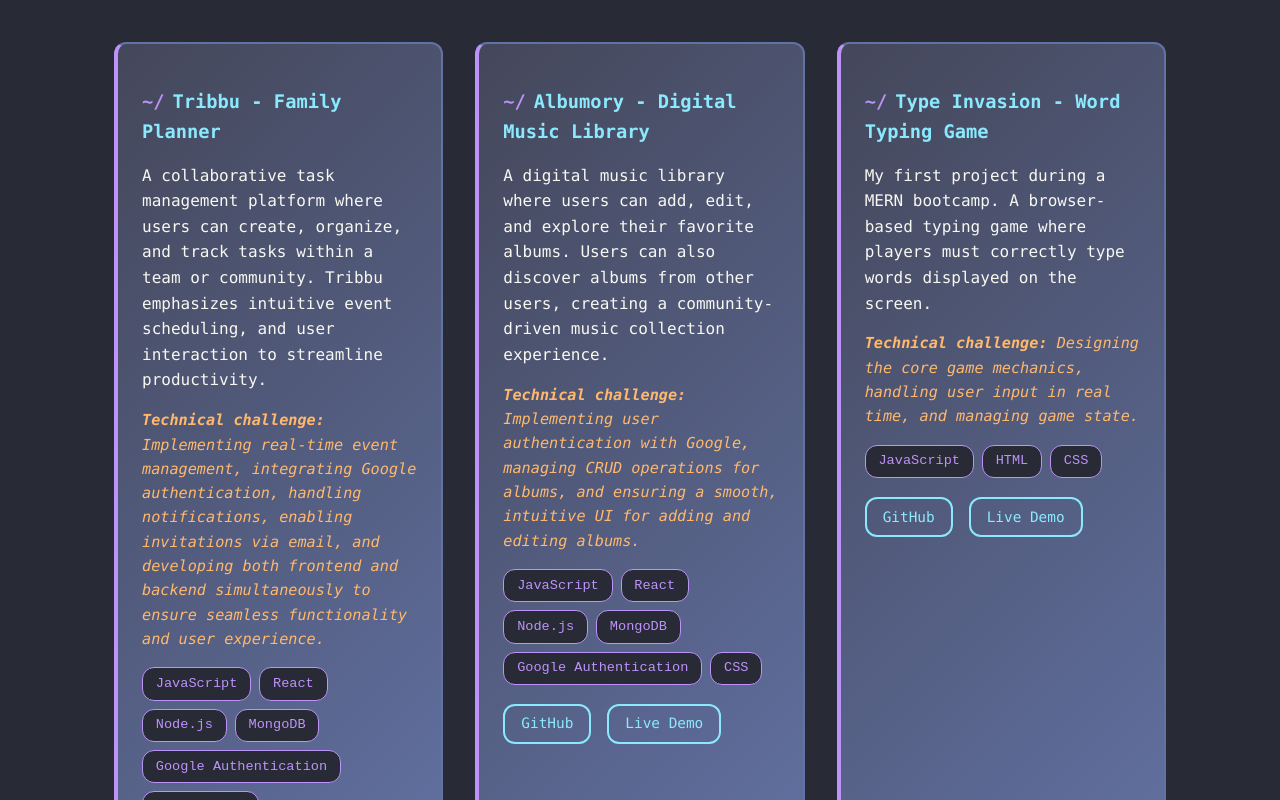
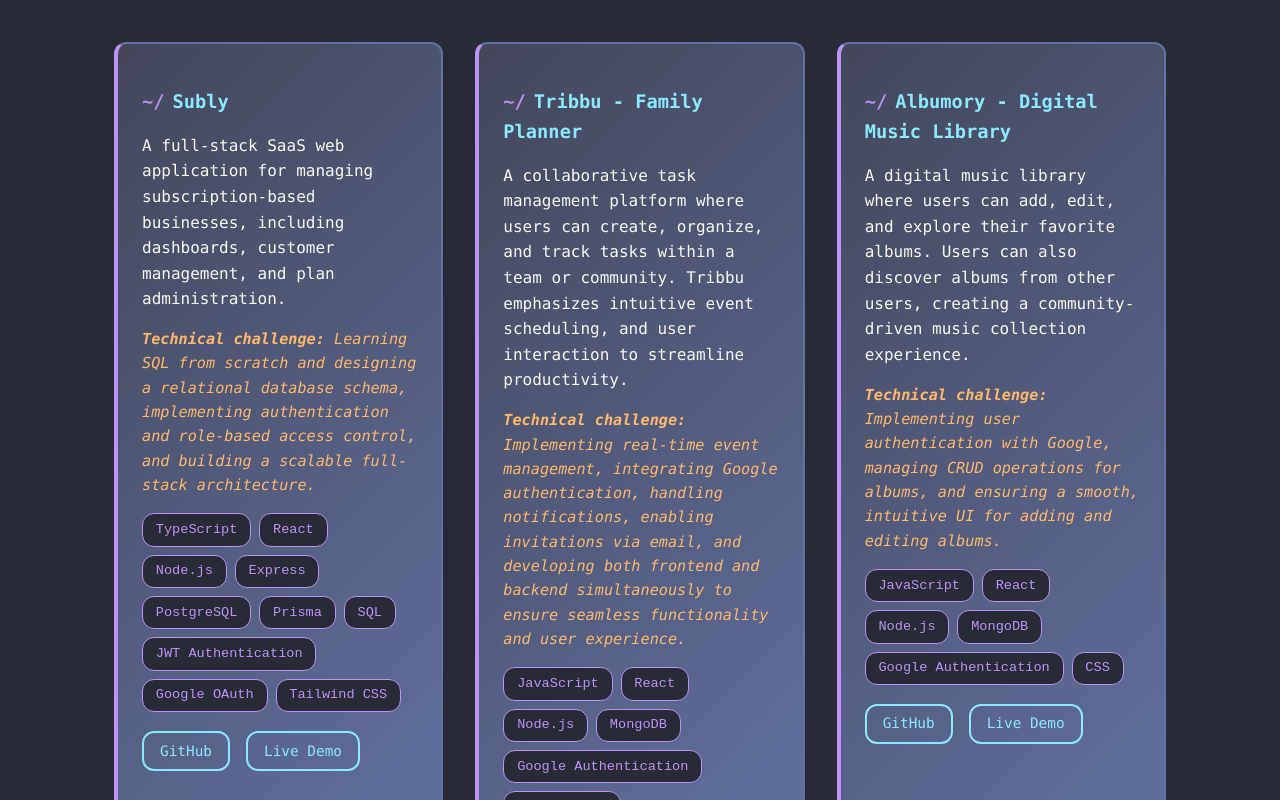
Before and after one commit to PauSerranoHerraiz/portfolio, a React (Vite) app: page /projects in a window 1280 px wide. Shown: the part 280-1080 px from the top of the page. Built offline with nearby package versions, Linux system fonts and the light colour scheme.

Commit message:
Added Subly project

```diff
--- a/src/data/projects.js
+++ b/src/data/projects.js
@@ -1,6 +1,29 @@
 const projects = [
+{
+  id: 1,
+  title: "Subly",
+  description:
+    "A full-stack SaaS web application for managing subscription-based businesses, including dashboards, customer management, and plan administration.",
+  tech: [
+    "TypeScript",
+    "React",
+    "Node.js",
+    "Express",
+    "PostgreSQL",
+    "Prisma",
+    "SQL",
+    "JWT Authentication",
+    "Google OAuth",
+    "Tailwind CSS"
+  ],
+  challenges:
+    "Learning SQL from scratch and designing a relational database schema, implementing authentication and role-based access control, and building a scalable full-stack architecture.",
+  github: "https://github.com/PauSerranoHerraiz/subly-frontend",
+  demo: "https://subly-silk.vercel.app/"
+},
+
     {
-        id: 1,
+        id: 2,
         title: "Tribbu - Family Planner",
         description:
             "A collaborative task management platform where users can create, organize, and track tasks within a team or community. Tribbu emphasizes intuitive event scheduling, and user interaction to streamline productivity.",
@@ -11,7 +34,7 @@
         demo: "https://tribbu.vercel.app/"
     },
     {
-        id: 2,
+        id: 3,
         title: "Albumory - Digital Music Library",
         description:
             "A digital music library where users can add, edit, and explore their favorite albums. Users can also discover albums from other users, creating a community-driven music collection experience.",
@@ -22,7 +45,7 @@
         demo: "https://albumory-music.vercel.app/"
     },
     {
-        id: 3,
+        id: 4,
         title: "Type Invasion - Word Typing Game",
         description:
             "My first project during a MERN bootcamp. A browser-based typing game where players must correctly type words displayed on the screen.",
--- a/src/pages/About.jsx
+++ b/src/pages/About.jsx
@@ -6,6 +6,9 @@
     "Node.js",
     "Express",
     "MongoDB",
+    "SQL",
+    "PostgreSQL",
+    "Prisma",
     "Mongoose",
     "Git & GitHub",
     "HTML5 & CSS3",
```
